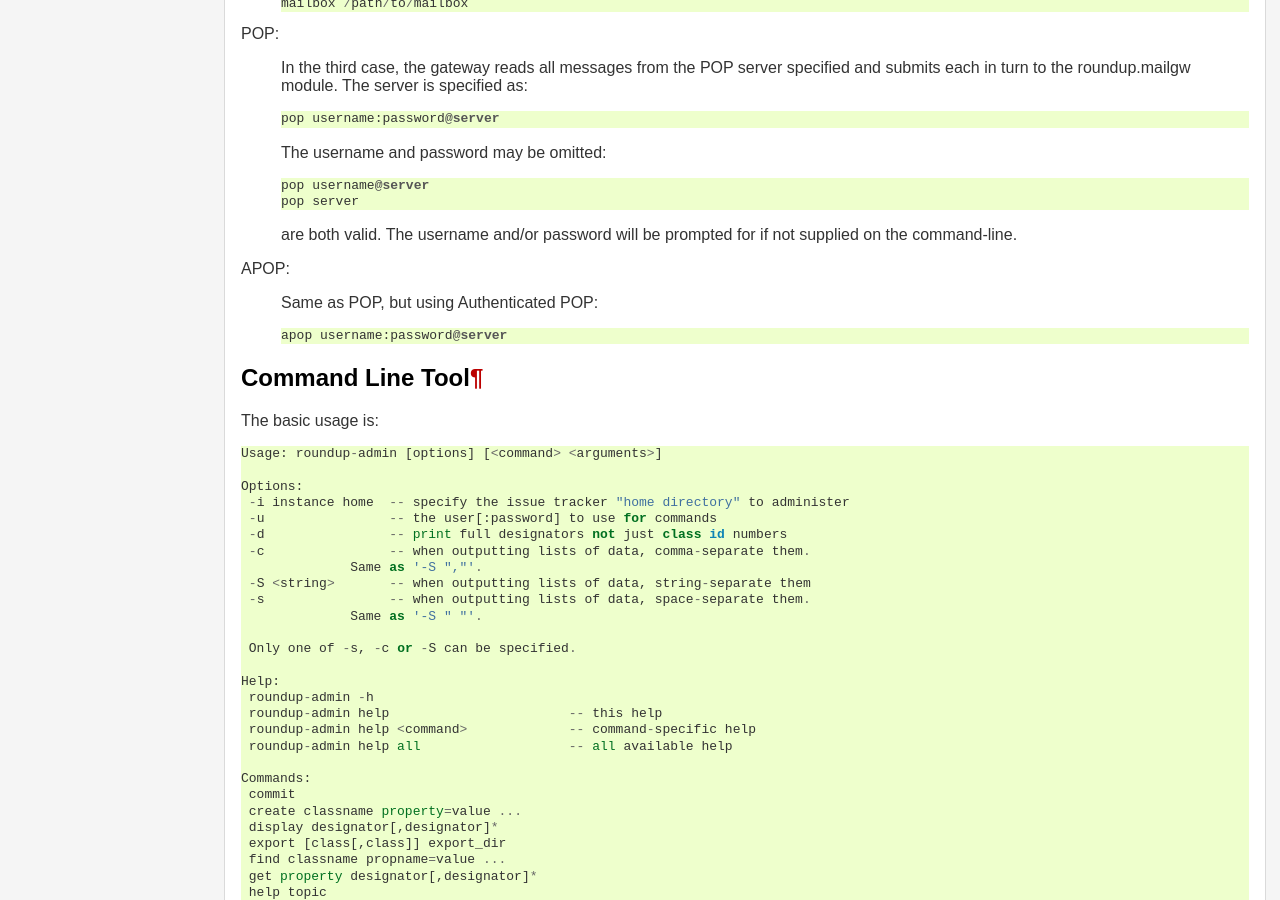
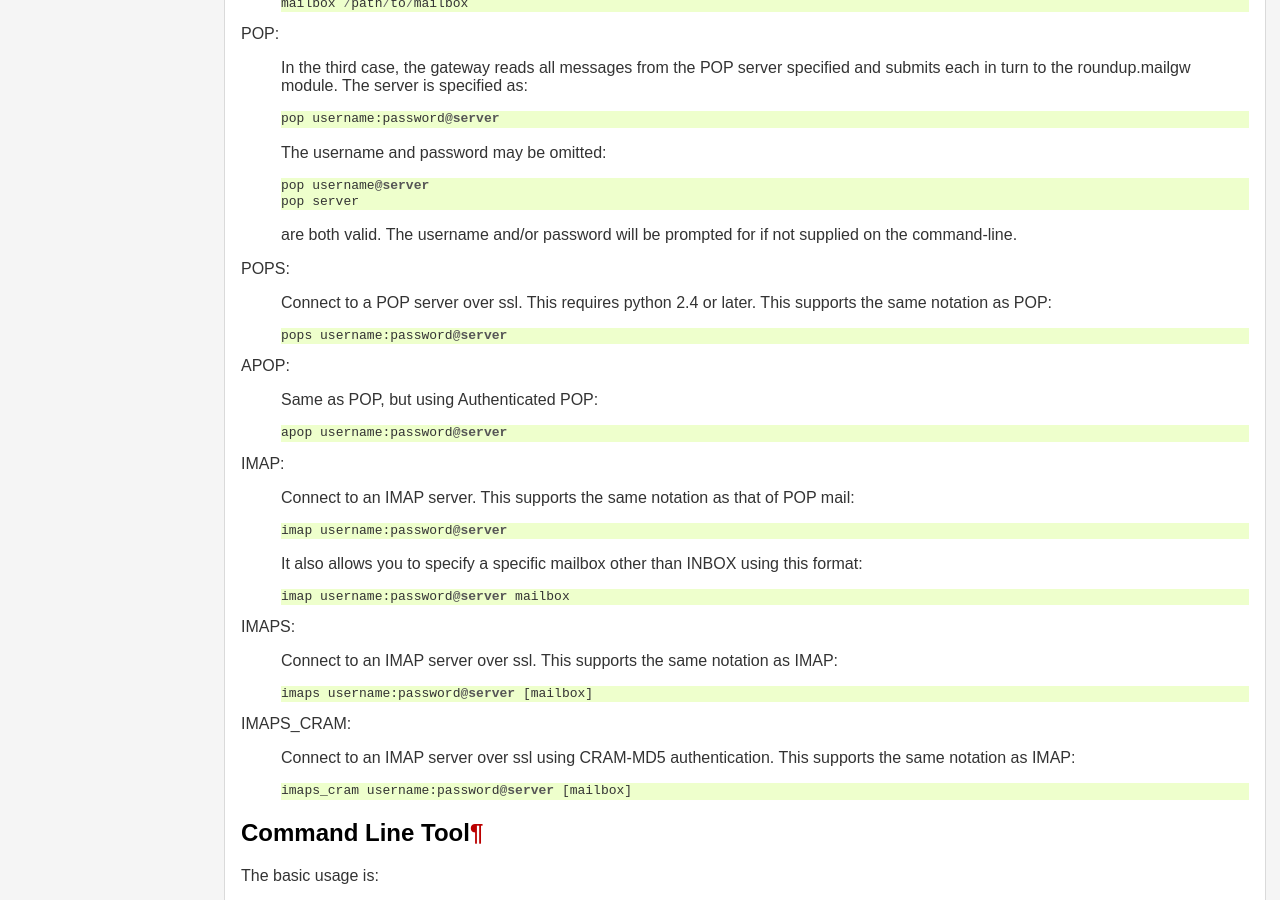
Before and after one commit to hemmecke/roundup-svn, a Sphinx documentation site: the page built from doc/user_guide.txt, in a window 1280 px wide and 900 px high, scrolled down 13515 px. Built offline with Sphinx 7.4.7, drawn with Linux system fonts in a browser that asks for light colours; pages that are not in the unit, such as notebooks, are missing from menus.

Commit message:
update mailgw docs
git-svn-id: https://svn.roundup-tracker.org/svnroot/roundup/roundup/trunk@4508 57a73879-2fb5-44c3-a270-3262357dd7e2

```diff
--- a/doc/user_guide.txt
+++ b/doc/user_guide.txt
@@ -616,11 +616,39 @@ POP:
  are both valid. The username and/or password will be prompted for if
  not supplied on the command-line.
 
+POPS:
+ Connect to a POP server over ssl. This requires python 2.4 or later.
+ This supports the same notation as POP::
+
+    pops username:password@server
+
 APOP:
  Same as POP, but using Authenticated POP::
 
     apop username:password@server
 
+IMAP:
+ Connect to an IMAP server. This supports the same notation as that of
+ POP mail::
+
+    imap username:password@server
+
+ It also allows you to specify a specific mailbox other than INBOX using
+ this format::
+
+    imap username:password@server mailbox
+
+IMAPS:
+ Connect to an IMAP server over ssl.
+ This supports the same notation as IMAP::
+
+    imaps username:password@server [mailbox]
+
+IMAPS_CRAM:
+ Connect to an IMAP server over ssl using CRAM-MD5 authentication.
+ This supports the same notation as IMAP::
+
+    imaps_cram username:password@server [mailbox]
 
 Command Line Tool
 =================
```
